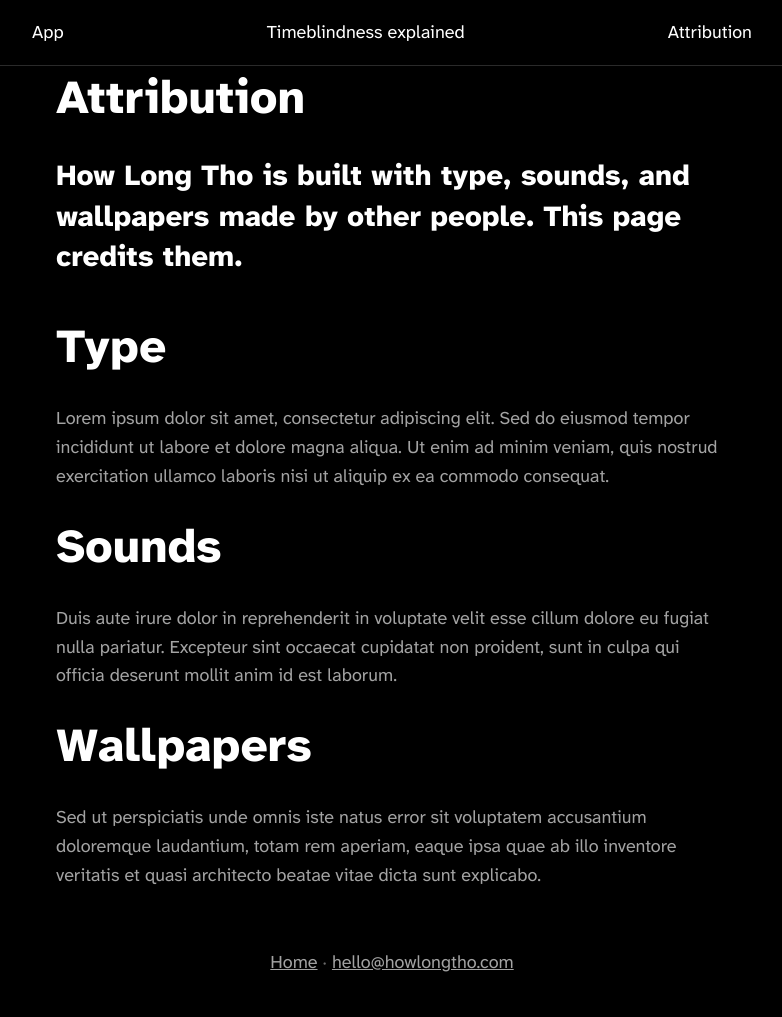
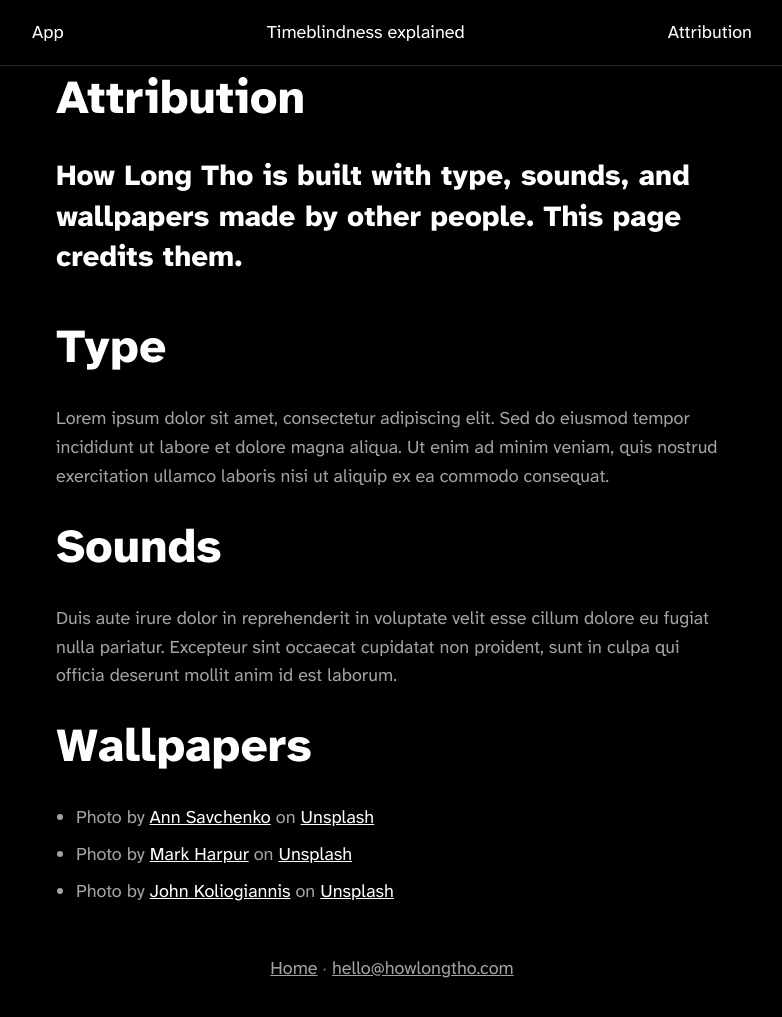
Before and after one commit to afknapping/howlongtho-website, a Jekyll site: the page built from attribution.md, in a window 1280 px wide and 1047 px high. Shown: the top 1017 px of the window, without its empty margins (248-1030 px from the left). Built offline with Jekyll 4.4.1, drawn with Linux system fonts in a browser that asks for light colours.

Commit message:
Add real Unsplash credits to the Wallpapers section
Verified each photographer's actual display name, profile handle, and
canonical photo URL against Unsplash directly rather than guessing from
the filename slugs, since two of the three profile handles don't match
the name-based slug in the filename (Ann Savchenko is @emulsio, Mark
Harpur is @luckybeanz; only John Koliogiannis matches).

Co-Authored-By: Claude Sonnet 5 <noreply@anthropic.com>

```diff
--- a/attribution.md
+++ b/attribution.md
@@ -11,4 +11,8 @@ description: "Sources and credits for the type, sounds, and wallpapers used in H
 <h2>Sounds</h2>
 <p>Duis aute irure dolor in reprehenderit in voluptate velit esse cillum dolore eu fugiat nulla pariatur. Excepteur sint occaecat cupidatat non proident, sunt in culpa qui officia deserunt mollit anim id est laborum.</p>
 <h2>Wallpapers</h2>
-<p>Sed ut perspiciatis unde omnis iste natus error sit voluptatem accusantium doloremque laudantium, totam rem aperiam, eaque ipsa quae ab illo inventore veritatis et quasi architecto beatae vitae dicta sunt explicabo.</p>
+<ul class="plain-list">
+<li>Photo by <a href="https://unsplash.com/@emulsio">Ann Savchenko</a> on <a href="https://unsplash.com/photos/yOQntxCp0r0">Unsplash</a></li>
+<li>Photo by <a href="https://unsplash.com/@luckybeanz">Mark Harpur</a> on <a href="https://unsplash.com/photos/K2s_YE031CA">Unsplash</a></li>
+<li>Photo by <a href="https://unsplash.com/@johnkoliogiannis">John Koliogiannis</a> on <a href="https://unsplash.com/photos/D0IMqqJ6uTk">Unsplash</a></li>
+</ul>
```
